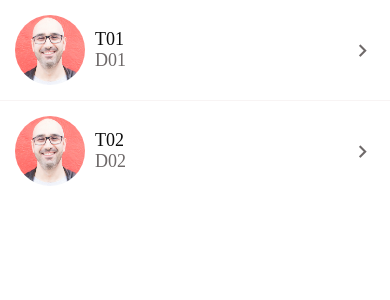
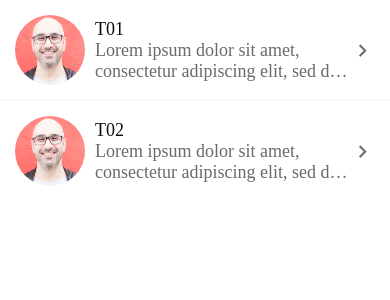
Before and after one commit to codecamp-prem/SecondHand, a React Native app: screen / in a window 390 px wide. Shown: the top 300 px of the page. Built offline with nearby package versions, Linux system fonts and the light colour scheme.

Commit message:
improving the message screen

```diff
--- a/app/components/Screen.js
+++ b/app/components/Screen.js
@@ -1,17 +1,23 @@
 import React from "react";
-import { SafeAreaView, StyleSheet } from "react-native";
+import { SafeAreaView, StyleSheet, View } from "react-native";
 
 import Constants from "expo-constants";
 
 function Screen({ children, style }) {
-  return <SafeAreaView style={[styles.screen, style]}>{children}</SafeAreaView>;
+  return (
+    <SafeAreaView style={[styles.screen, style]}>
+      <View style={[styles.view, style]}>{children}</View>
+    </SafeAreaView>
+  );
 }
 
 const styles = StyleSheet.create({
   screen: {
     paddingTop: Constants.statusBarHeight,
     flex: 1,
-    padding: 20,
+  },
+  view: {
+    flex: 1,
   },
 });
 export default Screen;
--- a/app/screens/MessagesScreen.js
+++ b/app/screens/MessagesScreen.js
@@ -10,13 +10,15 @@
   {
     id: 1,
     title: "T01",
-    description: "D01",
+    description:
+      "Lorem ipsum dolor sit amet, consectetur adipiscing elit, sed do eiusmod tempor incididunt ut labore et dolore magna aliqua. Ut enim ad minim veniam, quis nostrud exercitation ullamco laboris nisi ut aliquip ex ea commodo consequat. Duis aute irure dolor in reprehenderit in voluptate velit esse cillum dolore eu fugiat nulla pariatur. Excepteur sint occaecat cupidatat non proident, sunt in culpa qui officia deserunt mollit anim id est laborum.",
     image: require("../assets/mosh.jpg"),
   },
   {
     id: 2,
     title: "T02",
-    description: "D02",
+    description:
+      "Lorem ipsum dolor sit amet, consectetur adipiscing elit, sed do eiusmod tempor incididunt ut labore et dolore magna aliqua. Ut enim ad minim veniam, quis nostrud exercitation ullamco laboris nisi ut aliquip ex ea commodo consequat. Duis aute irure dolor in reprehenderit in voluptate velit esse cillum dolore eu fugiat nulla pariatur. Excepteur sint occaecat cupidatat non proident, sunt in culpa qui officia deserunt mollit anim id est laborum.",
     image: require("../assets/mosh.jpg"),
   },
 ];
```
